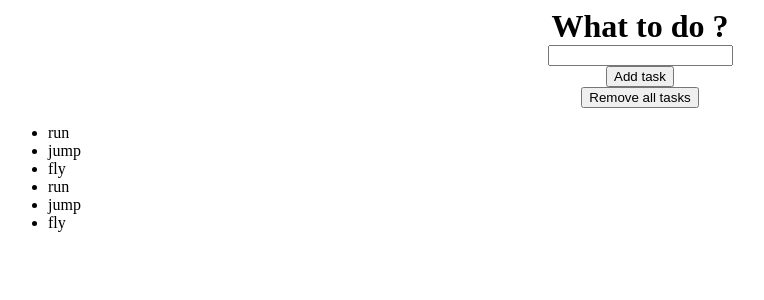
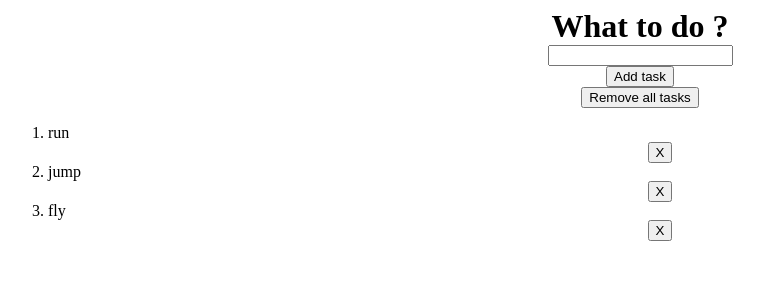
Before and after one commit to RomaneGreen/whats_next, a React (Create React App) app: page / in a window 1280 px wide. Shown: the top 300 px of the page, without its empty margins (0-764 px from the left). Built offline with nearby package versions, Linux system fonts and the light colour scheme.

Commit message:
index add to li as key prop and identifier

```diff
--- a/src/components/main.js
+++ b/src/components/main.js
@@ -50,8 +50,10 @@ export default class Main extends Component {
         console.log(this.state.value)
    }
 
+
+
   render() {
-      const things = this.state.tasks.map( task => <li>{task} </li>)
+      const things = this.state.tasks.map( (task,i) => <li key={i}>{task}<button onClick={this.removeIt}>X</button></li>)
     return (
       <div>
 
@@ -60,10 +62,10 @@ export default class Main extends Component {
       <input type="text" value={this.state.value} onChange={this.handleChange} ></input>
       <button onClick={this.addNewTask}> Add task</button>
       <button onClick={this.removeTasks}>Remove all tasks</button>
-                <ul>
-                   {this.state.tasks.map( task => <li>{task} </li>)}
-                   {things}
-                </ul>
+                <ol>
+                  {/* {this.state.tasks.map( task => <li>{task} </li>)} */}
+                  {things}
+                </ol>
         </form>
       </div>
     )
```
